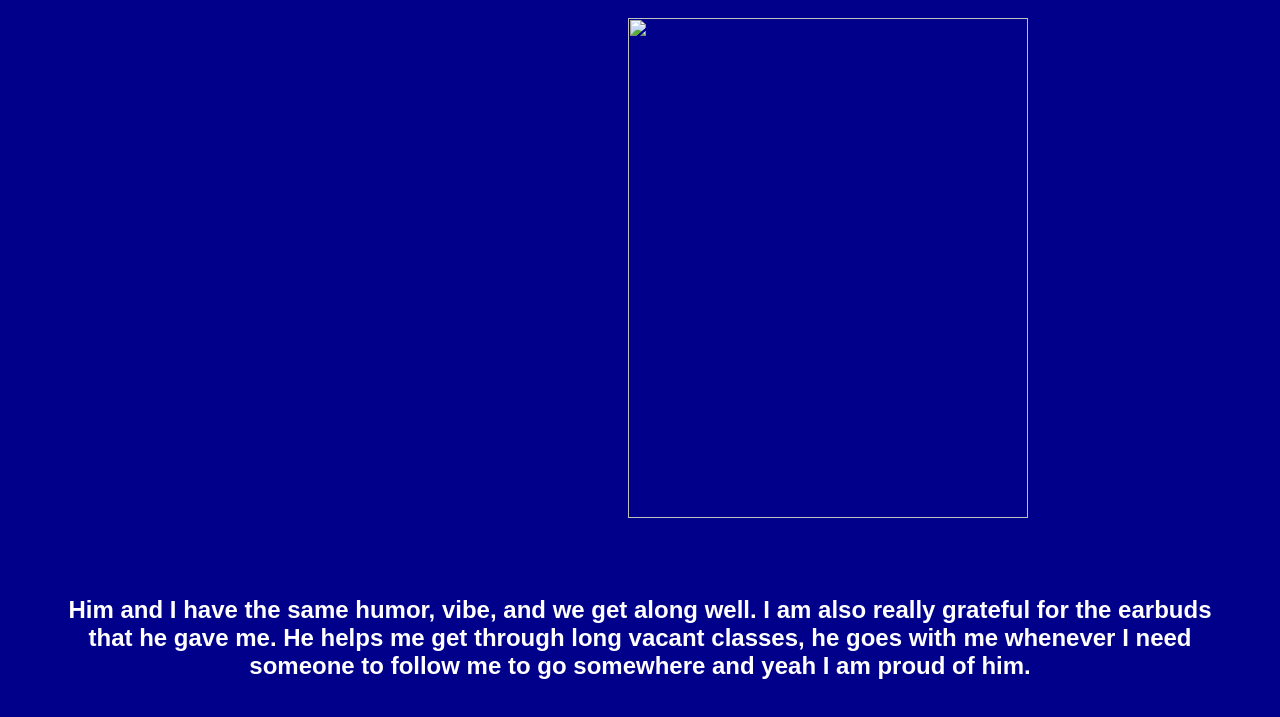
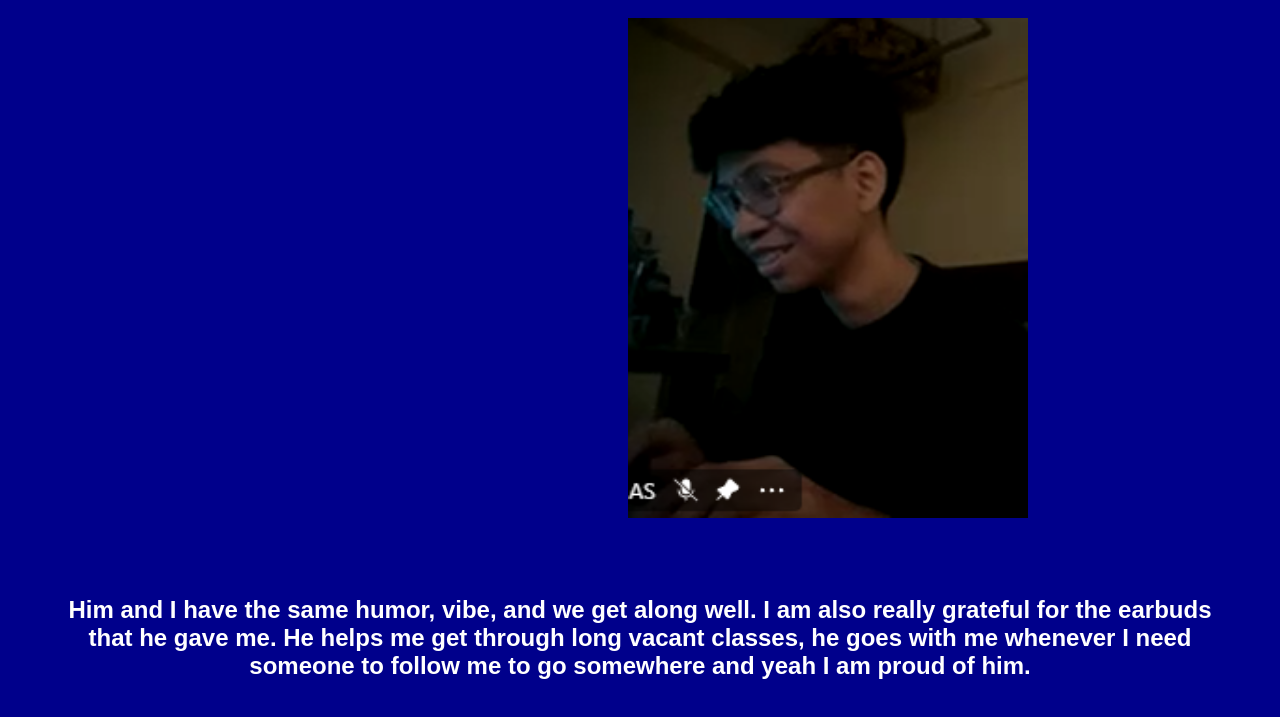
Before and after one commit to tungtungtungsahur081/FA5, a plain HTML site: page nickname_internal.html in a window 1280 px wide. Shown: the part 87-804 px from the top of the page. Drawn offline with Linux system fonts and the light colour scheme.

Commit message:
nickname_internal.html

```diff
--- a/nickname_internal.html
+++ b/nickname_internal.html
@@ -8,7 +8,7 @@
 <body>
   <h1> Dreyred Arenas </h1>
 
-   <img src="assets/friend2.png" class="image">
+   <img src="friend2.png" class="image">
 
   <h2> <p class="paragraph">
   Him and I have the same humor, vibe, and we get along well. I am also really grateful for the earbuds that he gave me. He helps me get through long vacant classes, he goes with me whenever I need someone to follow me to go somewhere and yeah I am proud of him. </p></h2>
```
